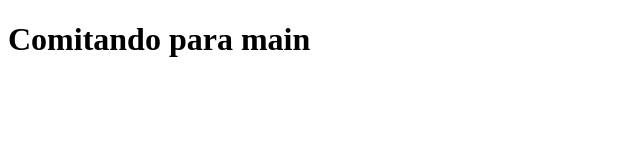
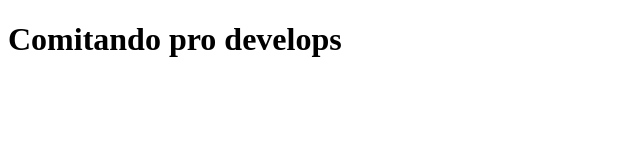
Before and after one commit to JMGOliveira/CI_CD, a plain HTML site: page index.html in a window 1280 px wide. Shown: the whole page, without its empty margins (0-640 px from the left). Drawn offline with Linux system fonts and the light colour scheme.

Commit message:
comitando pro develop

```diff
--- a/index.html
+++ b/index.html
@@ -7,7 +7,7 @@
     <title>Integração/Entrega </title>
 </head>
 <body>
-<h1>Comitando para main</h1>
+<h1>Comitando pro develops</h1>
 
 </body>
 </html>
```
